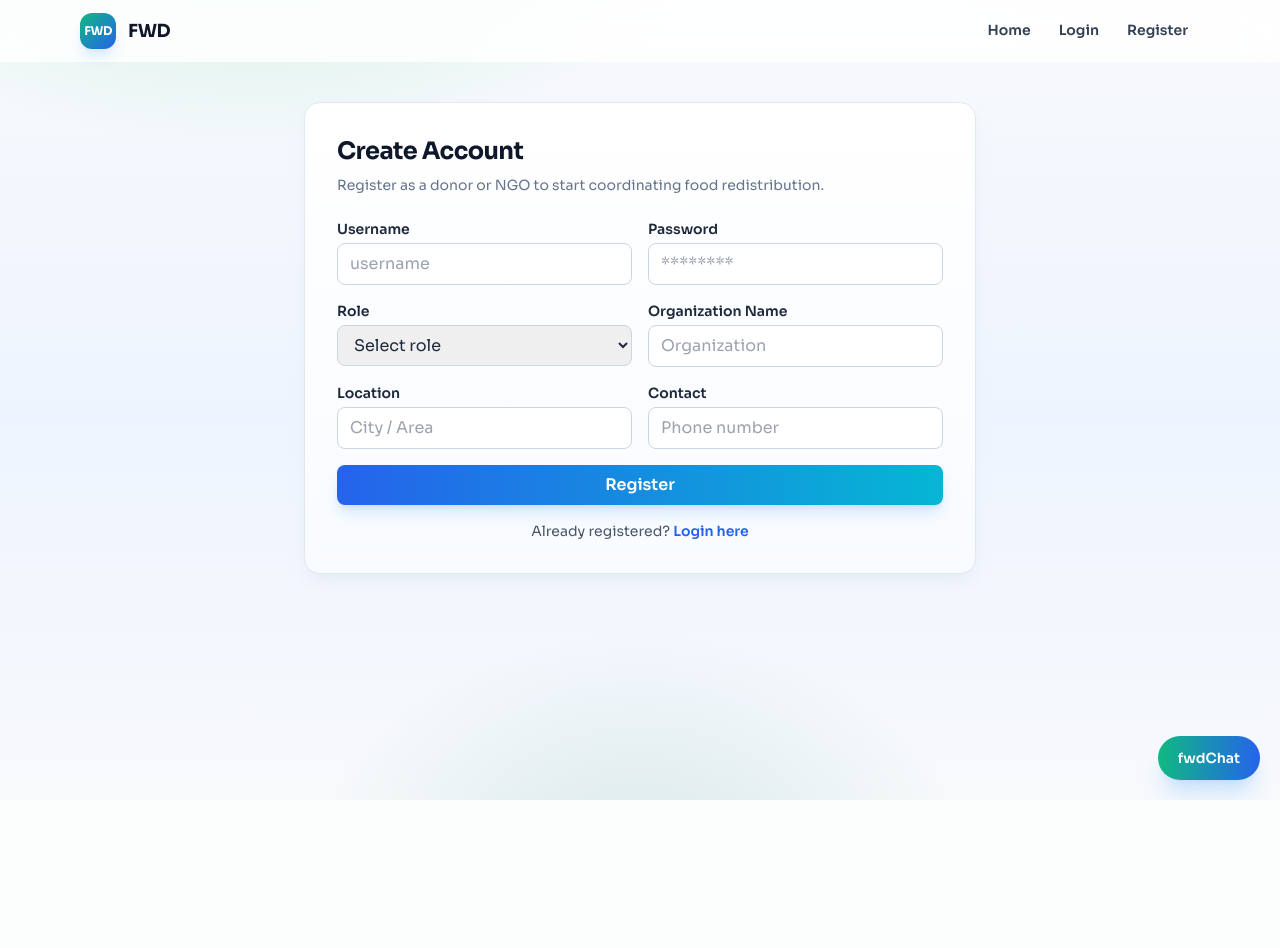
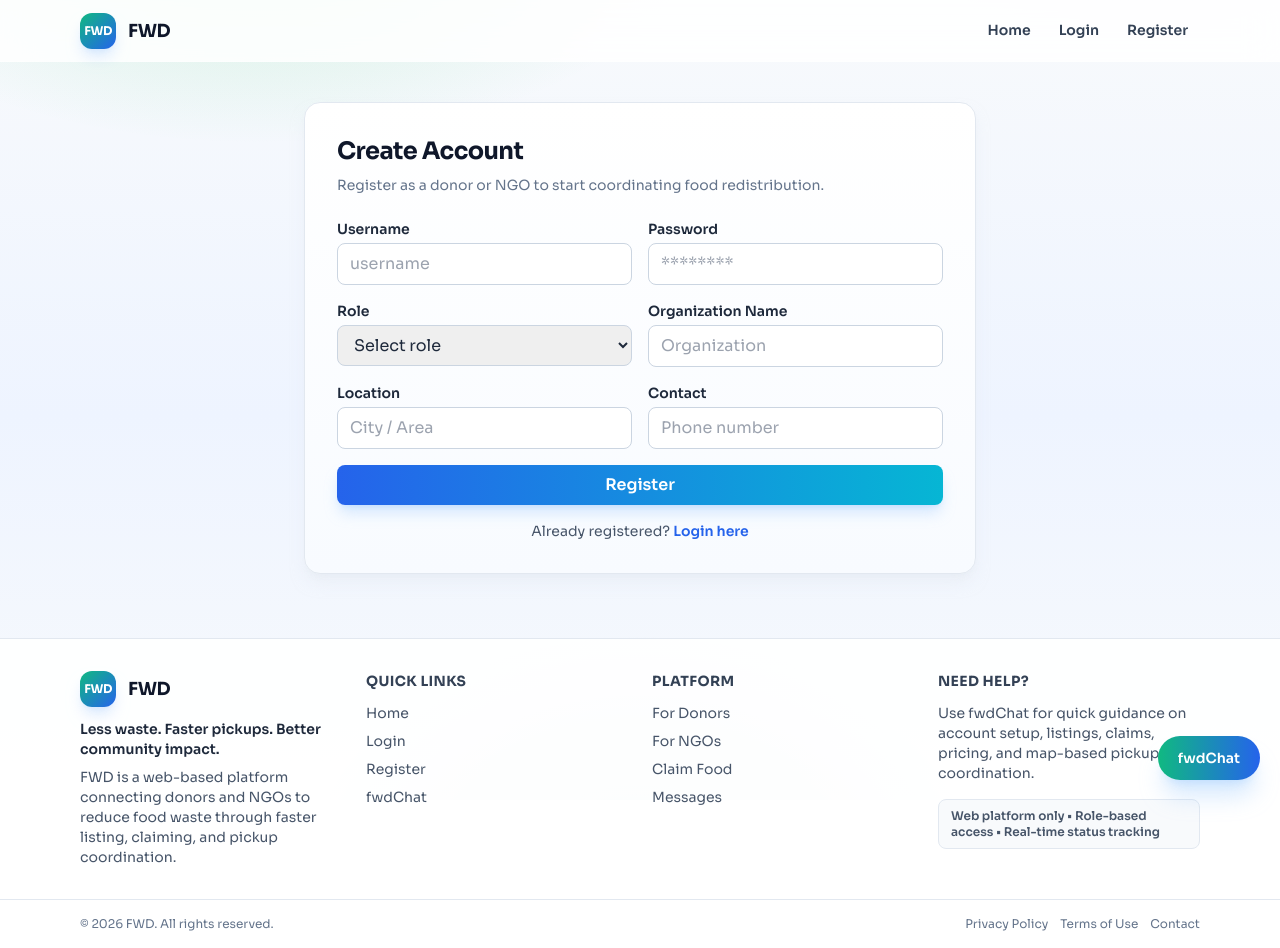
Before and after one commit to ceosus/FoodWasteDistribution, a Flask app: page /register in a window 1280 px wide. Before the commit the page ends 800 px from the top, so only its background shows below. Run offline with Flask 3, Linux system fonts and the light colour scheme; data that the repository does not hold is empty; some libraries are stand-ins or nearby versions.

Commit message:
added footer

```diff
--- a/templates/base.html
+++ b/templates/base.html
@@ -77,6 +77,62 @@
         {% block content %}{% endblock %}
     </main>
 
+    <footer class="mt-6 border-t border-slate-200 bg-white/90">
+        <div class="mx-auto grid w-full max-w-6xl gap-8 px-4 py-8 md:grid-cols-4 md:gap-6">
+            <section class="md:col-span-1">
+                <div class="flex items-center gap-3 text-lg font-bold tracking-tight text-slate-900">
+                    <span class="flex h-9 w-9 items-center justify-center rounded-xl bg-gradient-to-br from-emerald-500 to-blue-600 text-xs font-extrabold text-white shadow-lg shadow-blue-200/60">FWD</span>
+                    <span>FWD</span>
+                </div>
+                <p class="mt-3 text-sm font-semibold text-slate-800">Less waste. Faster pickups. Better community impact.</p>
+                <p class="mt-2 text-sm text-slate-600">
+                    FWD is a web-based platform connecting donors and NGOs to reduce food waste through faster listing, claiming, and pickup coordination.
+                </p>
+            </section>
+
+            <section>
+                <h3 class="text-sm font-bold uppercase tracking-wide text-slate-700">Quick Links</h3>
+                <ul class="mt-3 space-y-2 text-sm text-slate-600">
+                    <li><a href="{{ url_for('home') }}" class="hover:text-slate-900">Home</a></li>
+                    <li><a href="{{ url_for('login') }}" class="hover:text-slate-900">Login</a></li>
+                    <li><a href="{{ url_for('register') }}" class="hover:text-slate-900">Register</a></li>
+                    <li><a href="{{ url_for('chatbot_page') }}" class="hover:text-slate-900">fwdChat</a></li>
+                </ul>
+            </section>
+
+            <section>
+                <h3 class="text-sm font-bold uppercase tracking-wide text-slate-700">Platform</h3>
+                <ul class="mt-3 space-y-2 text-sm text-slate-600">
+                    <li><a href="{{ url_for('donor_dashboard') }}" class="hover:text-slate-900">For Donors</a></li>
+                    <li><a href="{{ url_for('ngo_dashboard') }}" class="hover:text-slate-900">For NGOs</a></li>
+                    <li><a href="{{ url_for('ngo_claim_food') }}" class="hover:text-slate-900">Claim Food</a></li>
+                    <li><a href="{{ url_for('messages_page') }}" class="hover:text-slate-900">Messages</a></li>
+                </ul>
+            </section>
+
+            <section>
+                <h3 class="text-sm font-bold uppercase tracking-wide text-slate-700">Need Help?</h3>
+                <p class="mt-3 text-sm text-slate-600">
+                    Use fwdChat for quick guidance on account setup, listings, claims, pricing, and map-based pickup coordination.
+                </p>
+                <p class="mt-4 rounded-lg border border-slate-200 bg-slate-50 px-3 py-2 text-xs font-semibold text-slate-600">
+                    Web platform only • Role-based access • Real-time status tracking
+                </p>
+            </section>
+        </div>
+
+        <div class="border-t border-slate-200">
+            <div class="mx-auto flex w-full max-w-6xl flex-col gap-2 px-4 py-4 text-xs text-slate-500 md:flex-row md:items-center md:justify-between">
+                <p>© 2026 FWD. All rights reserved.</p>
+                <div class="flex flex-wrap gap-3">
+                    <a href="{{ url_for('home') }}" class="hover:text-slate-700">Privacy Policy</a>
+                    <a href="{{ url_for('home') }}" class="hover:text-slate-700">Terms of Use</a>
+                    <a href="{{ url_for('chatbot_page') }}" class="hover:text-slate-700">Contact</a>
+                </div>
+            </div>
+        </div>
+    </footer>
+
     <button id="fwdChatOpen" class="fixed bottom-5 right-5 z-40 rounded-full bg-gradient-to-r from-emerald-500 to-blue-600 px-5 py-3 text-sm font-semibold text-white shadow-xl shadow-blue-300/40 hover:from-emerald-600 hover:to-blue-700">
         fwdChat
     </button>
```
